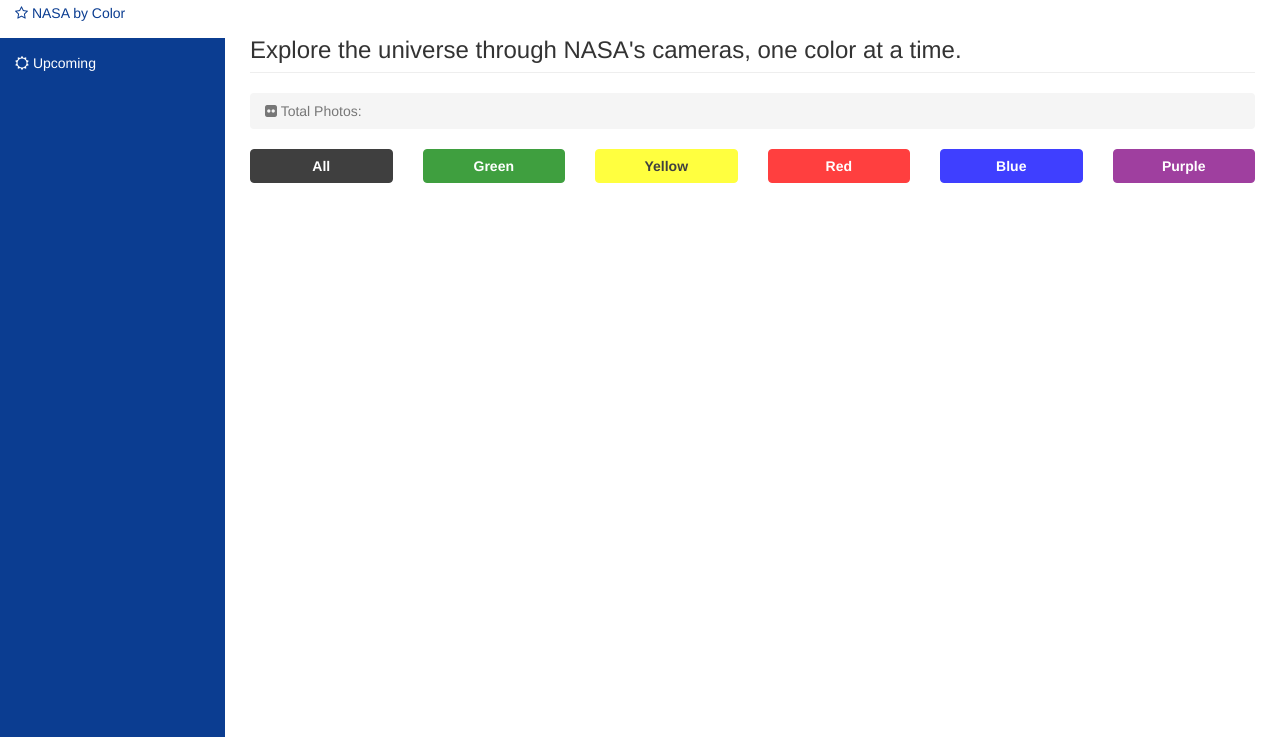
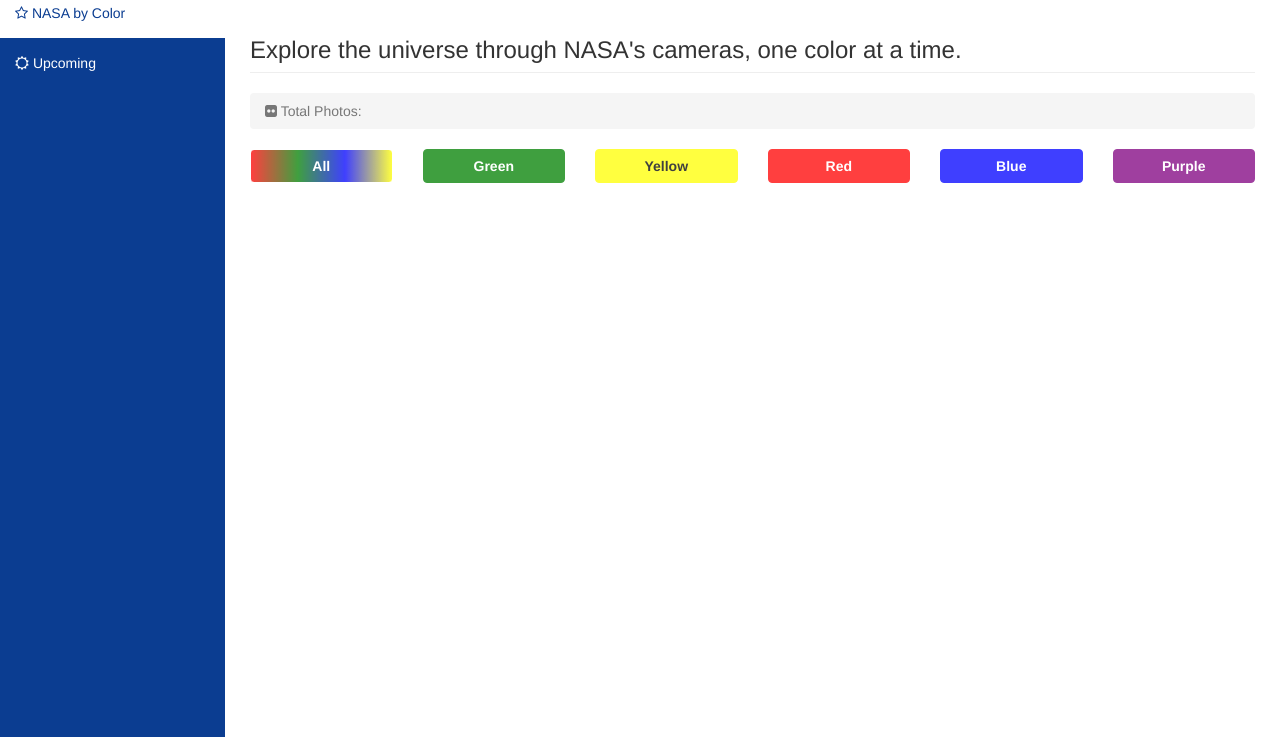
Before and after one commit to responsive309/nasaloma, a website: page app/index.html at #/main in a window 1280 px wide. Shown: the part 63-800 px from the top of the page. Drawn offline with nearby package versions, Linux system fonts and the light colour scheme; some packages are replaced by stand-ins of ours; no server answers; a script that the page names is missing.

Commit message:
button style updates

```diff
--- a/app/css/main.css
+++ b/app/css/main.css
@@ -148,6 +148,23 @@ body {
     font-weight: 600
 }
 
+.btn:hover {
+    color: silver !important;
+}
+
+.btn-gradient {
+    color: #fff;
+    border-color: #fff;
+    opacity: 0.75;
+    font-weight: 600;
+    margin-bottom: 10px;
+    background: #000;
+    background: -webkit-linear-gradient(to right, red, green, blue, yellow);
+    background: -o-linear-gradient(to right, red, green, blue, yellow);
+    background: -moz-linear-gradient(to right, red, green, blue, yellow);
+    background: linear-gradient(to right, red, green, blue, yellow);
+}
+
 .btn-section {
     margin-bottom: 12px
 }
@@ -205,3 +222,11 @@ body {
     font-weight: 600;
     margin-bottom: 10px
 }
+
+.btn-more {
+    display: block;
+    width: 40%;
+    margin: auto;
+    margin-top: 2%;
+    padding: 10px;
+}
--- a/app/partials/main.html
+++ b/app/partials/main.html
@@ -19,7 +19,7 @@
 
             <div class="row btn-section">
                 <div class="col-xs-4 col-md-2">
-                    <button class="btn btn-black btn-block" ng-click="allPhotos()">
+                    <button class="btn btn-gradient btn-block" ng-click="allPhotos()">
                         All
                     </button>
                 </div>
@@ -65,7 +65,7 @@
                 </div>
             </div>
 
-            <button ng-if="photos.length < photoCount" type="button" class="btn btn-primary btn-block" ng-click="morePhotos()">More Photos</button>
+            <button ng-if="photos.length < photoCount" type="button" class="btn btn-primary btn-more" ng-click="morePhotos()">Show more photos</button>
 
     </div>
 
```
